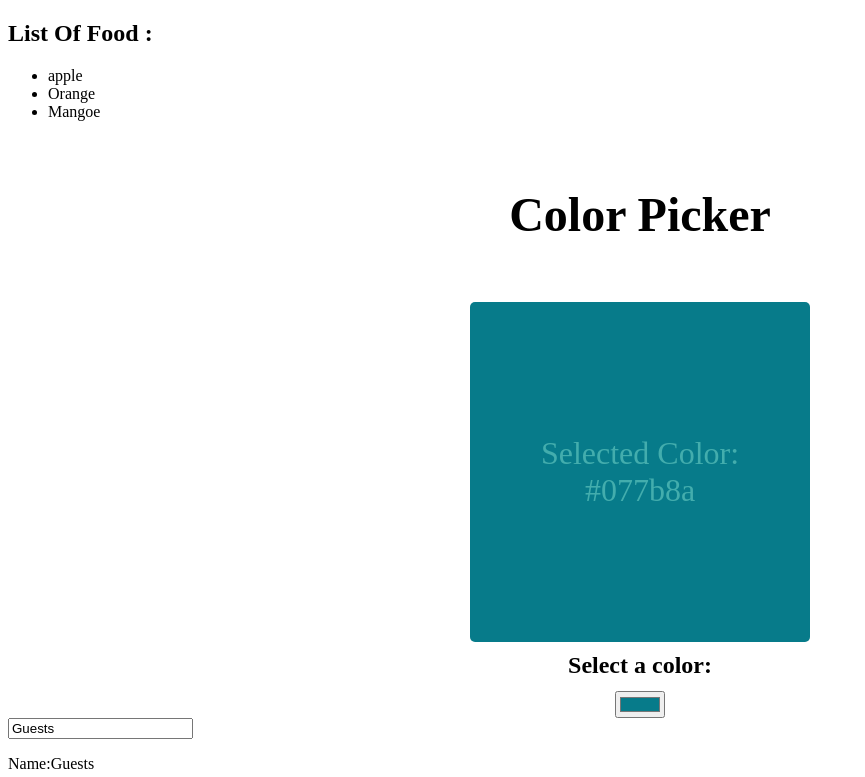
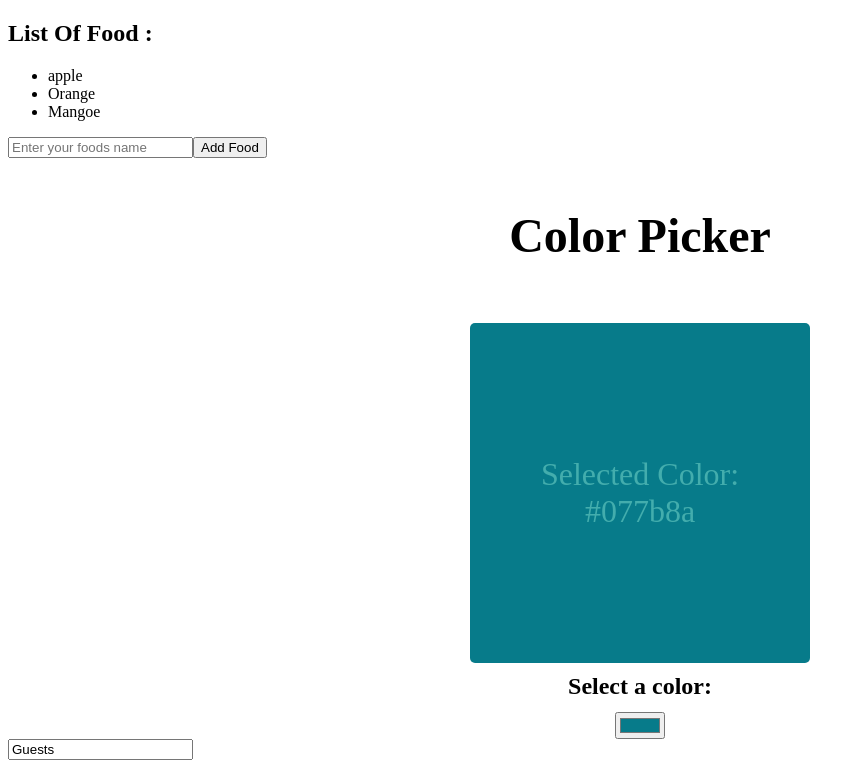
Before and after one commit to hpeter19/React, a React (Vite) app: page / in a window 1280 px wide. Shown: the top 777 px of the page, without its empty margins (0-865 px from the left). Built offline with nearby package versions, Linux system fonts and the light colour scheme.

Commit message:
Adding And Removing functions

```diff
--- a/src/myComponento.jsx
+++ b/src/myComponento.jsx
@@ -1,22 +1,31 @@
+import { element } from 'prop-types';
 import React,{useState} from 'react';
 //importing the source objects
 function MyComponento(){
 
         const[food,setFood]=useState(["apple","Orange","Mangoe"]);
 
-        function addHandleFood(){
-
+        function addHandleFood(){ //function to clear add  new food item
+            const newfood = document.getElementById('foodInput').value ;
+            document.getElementById('foodInput').value="" ;
+//using the spread operator to access intial values
+            setFood(f => [...food, newfood])
         }
-
-        function addRemoveFood(){
-
+       //setting up a remover function
+        function handleRemoveFood(index){
+            setFood(food.filter((_, i) => i !==index));
         }
         //adding list to the components
     return(<div>
         <h2>List Of Food :</h2>
         <ul>
-            {food.map((food, index) => <li key={index}>{food}</li>)}
+            {food.map((food, index) =>
+               <li key={index}  onClick={() =>handleRemoveFood(index)}>
+                {food}
+                </li>)}
         </ul>
+        <input type='text' id='foodInput' placeholder="Enter your foods name"/>
+        <button onClick={addHandleFood}>Add Food</button>
     </div>);
 
 }
```
